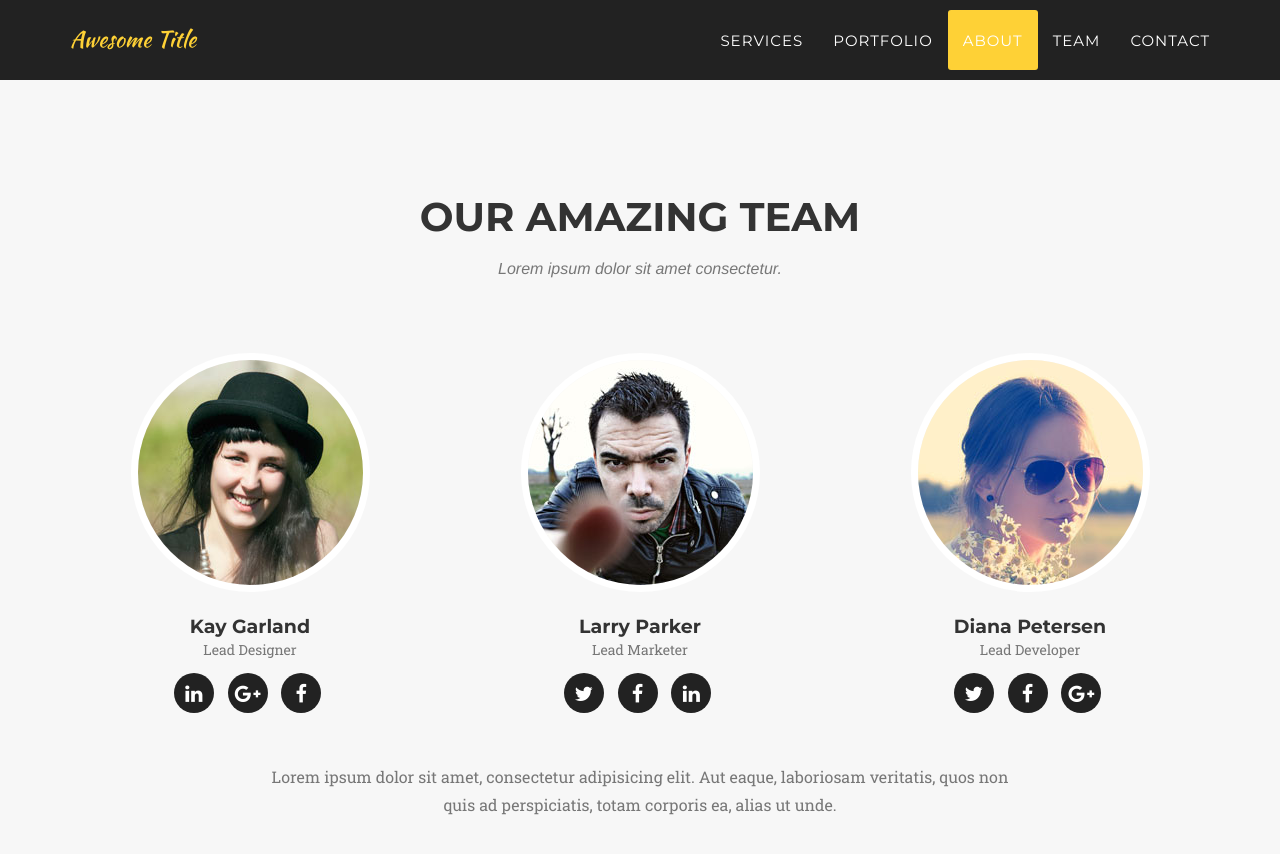
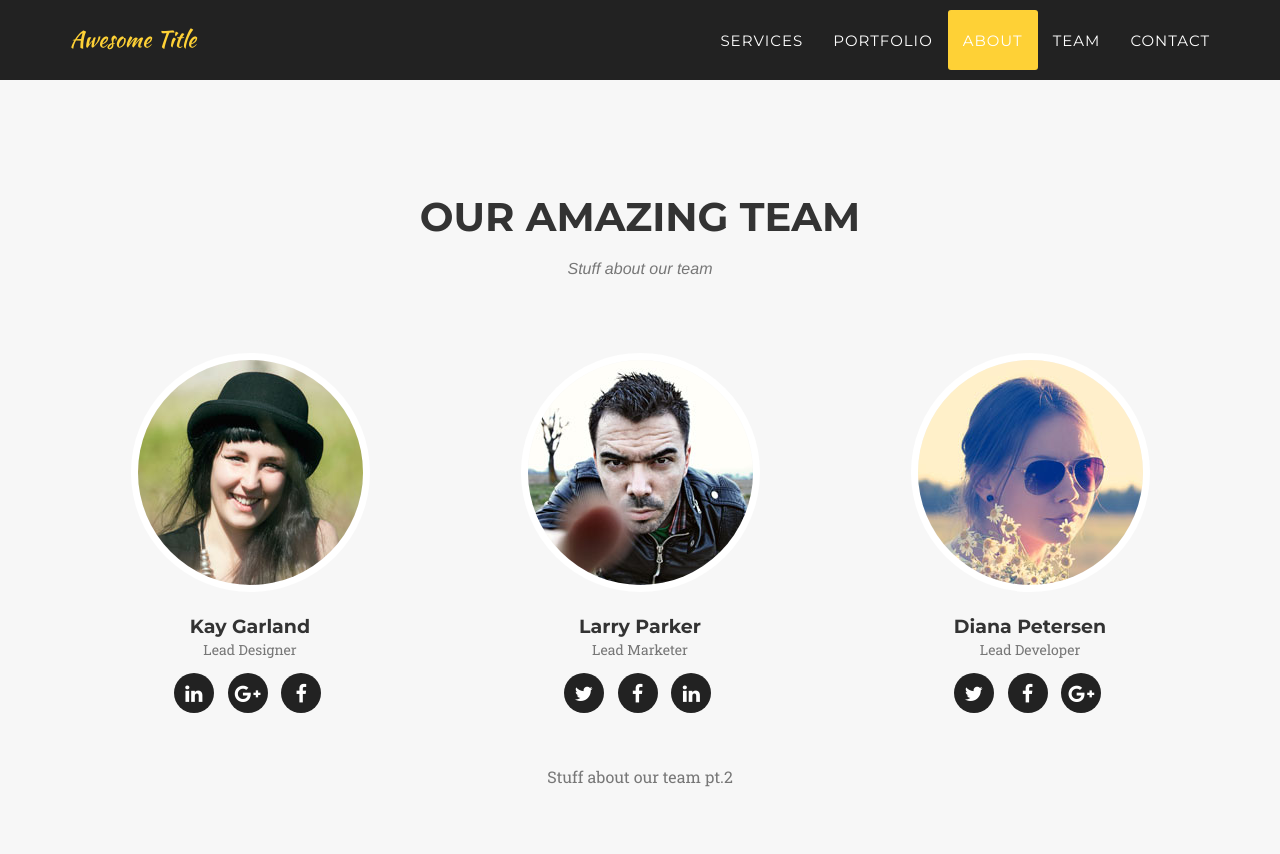
Before and after one commit to AkA84/jekyll-site, a Jekyll site: the page built from index.md, in a window 1280 px wide and 900 px high, scrolled down 4495 px. Shown: the top 854 px of the window. Built offline with Jekyll 4.4.1, drawn with Linux system fonts in a browser that asks for light colours; some web fonts are replaced; a script that is not in the unit is left out; some of the changed text lies outside the part shown.

Commit message:
Add dynamic copy

```diff
--- a/_includes/about.html
+++ b/_includes/about.html
@@ -4,7 +4,7 @@
             <div class="row">
                 <div class="col-lg-12 text-center">
                     <h2 class="section-heading">About</h2>
-                    <h3 class="section-subheading text-muted">Lorem ipsum dolor sit amet consectetur.</h3>
+                    <h3 class="section-subheading text-muted">{{ page.about_copy}}</h3>
                 </div>
             </div>
             <div class="row">
--- a/_includes/portfolio_grid.html
+++ b/_includes/portfolio_grid.html
@@ -4,7 +4,7 @@
             <div class="row">
                 <div class="col-lg-12 text-center">
                     <h2 class="section-heading">Portfolio</h2>
-                    <h3 class="section-subheading text-muted">Lorem ipsum dolor sit amet consectetur.</h3>
+                    <h3 class="section-subheading text-muted">{{ page.portfolio_copy }}</h3>
                 </div>
             </div>
             <div class="row">
--- a/_includes/services.html
+++ b/_includes/services.html
@@ -4,7 +4,7 @@
             <div class="row">
                 <div class="col-lg-12 text-center">
                     <h2 class="section-heading">Services</h2>
-                    <h3 class="section-subheading text-muted">Lorem ipsum dolor sit amet consectetur.</h3>
+                    <h3 class="section-subheading text-muted">{{ page.services_copy }}</h3>
                 </div>
             </div>
             <div class="row text-center">
--- a/_includes/team.html
+++ b/_includes/team.html
@@ -4,7 +4,7 @@
             <div class="row">
                 <div class="col-lg-12 text-center">
                     <h2 class="section-heading">Our Amazing Team</h2>
-                    <h3 class="section-subheading text-muted">Lorem ipsum dolor sit amet consectetur.</h3>
+                    <h3 class="section-subheading text-muted">{{ page.team_copy }}</h3>
                 </div>
             </div>
             <div class="row">
@@ -30,7 +30,7 @@
             </div>
             <div class="row">
                 <div class="col-lg-8 col-lg-offset-2 text-center">
-                    <p class="large text-muted">Lorem ipsum dolor sit amet, consectetur adipisicing elit. Aut eaque, laboriosam veritatis, quos non quis ad perspiciatis, totam corporis ea, alias ut unde.</p>
+                    <p class="large text-muted">{{ page.team_copy_2 }}</p>
                 </div>
             </div>
         </div>
--- a/index.md
+++ b/index.md
@@ -3,4 +3,9 @@ layout: default
 main_heading: Welcome To Our Studio!
 sub_heading: It's Nice To Meet You
 call_to_action: Tell Me More
+about_copy: Stuff about our agency
+portfolio_copy: Stuff about our portfolio
+services_copy: Stuff about our services
+team_copy: Stuff about our team
+team_copy_2: Stuff about our team pt.2
 ---
```
Also changed, not shown: admin/config.yml (+17 -0 lines).
